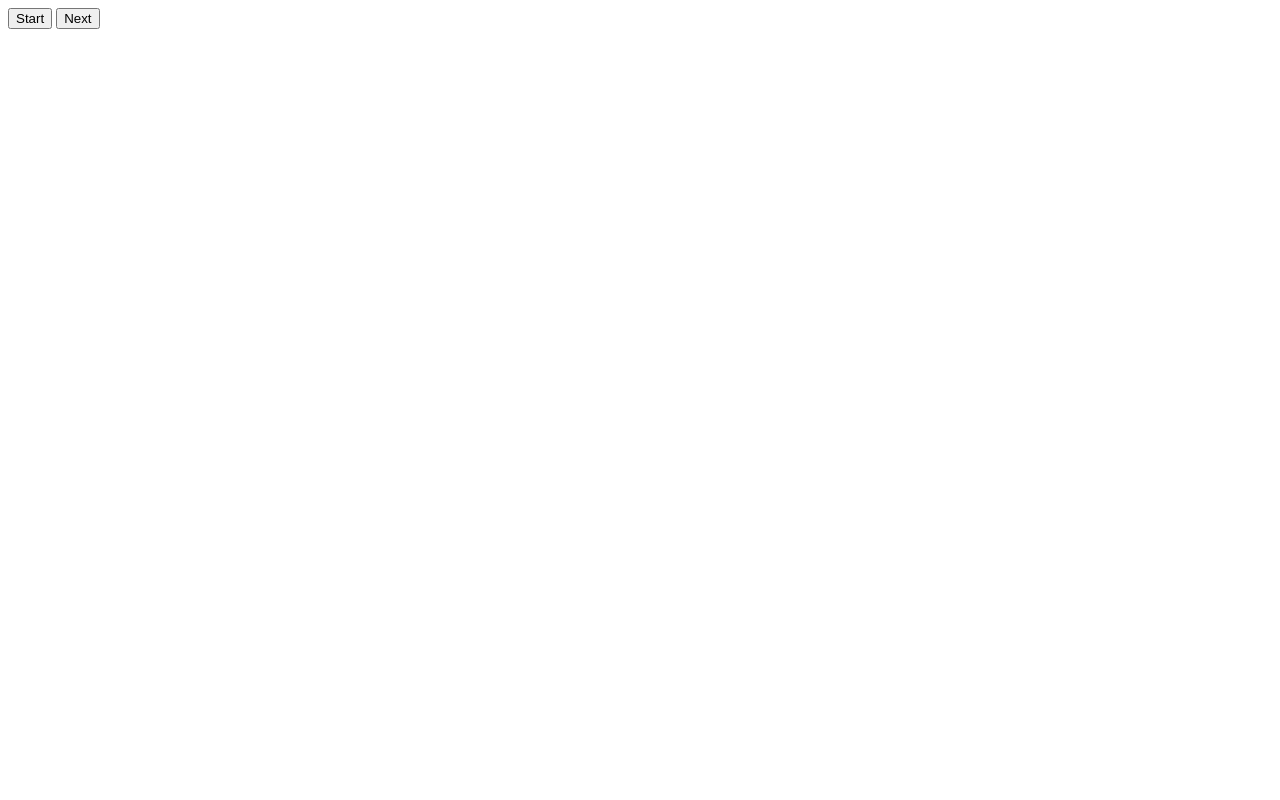
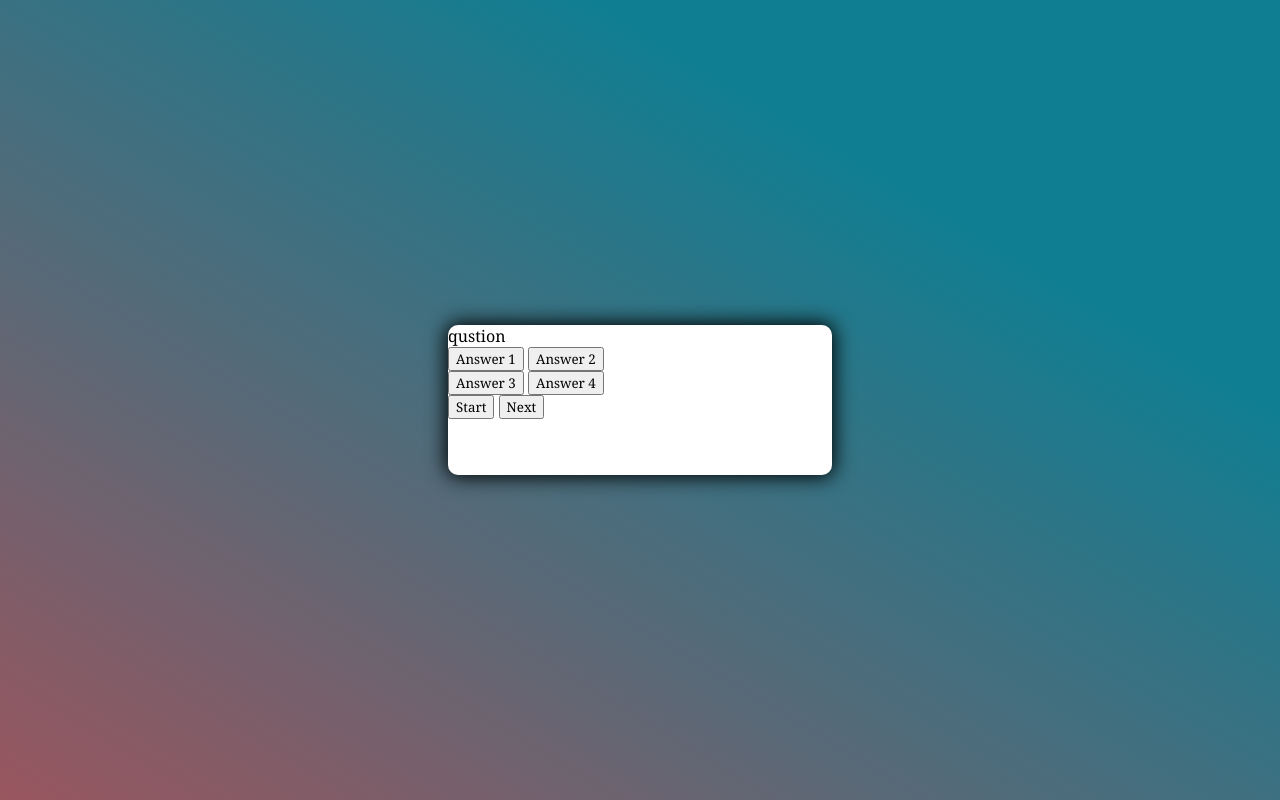
Before and after one commit to athifbinu/Learn-Javascript, a plain HTML site: page project3/Quix.html in a window 1280 px wide. Drawn offline with Linux system fonts and the light colour scheme.

Commit message:
To add color on banner

```diff
--- a/project3/Quix.html
+++ b/project3/Quix.html
@@ -9,7 +9,19 @@
 </head>
 <body>
     <div class="container">
-        <div id="Qustion-container" class="hide"></div>
+        <div id="Qustion-container" class="hide">
+            <div id="qustion">qustion</div>
+            <div id="answer-buttons" class="btn-grid">
+                <button class="btn">Answer 1</button>
+                <button class="btn">Answer 2</button>
+                <br>
+                <button class="btn">Answer 3</button>
+                <button class="btn">Answer 4</button>
+
+
+            </div>
+
+        </div>
         <div class="controls">
             <button id="Start-btn" class="Start-btn btn">Start</button>
             <button id="next-btn" class="next-btn next hide">Next</button>
--- a/project3/quix.css
+++ b/project3/quix.css
@@ -0,0 +1,33 @@
+*,*::before,*::after {
+    box-sizing: border-box;
+    font-family: Georgia, 'Times New Roman', Times, serif;
+}
+
+/* :root {
+    --heu-neutral:200;
+    --hue-wrong:0;
+    --hue-correct:145;
+} */
+body
+{
+    --hue:var(--hue-neutral);
+    padding: 0;
+    margin: 0;
+    display: flex;
+    width: 100vw;
+    height: 100vh;
+    justify-content: center;
+    align-items: center;
+    background-color: #ee7182;
+    background-image: linear-gradient(31deg, #99565f 0%, #0f7e92 74%);
+
+}
+.container
+{
+    width: 500px;
+    max-width: 30%;
+    background-color: #fff;
+    border-radius: 10px;
+    height: 150px;
+    box-shadow: 0 0 20px 2px;
+}
```
